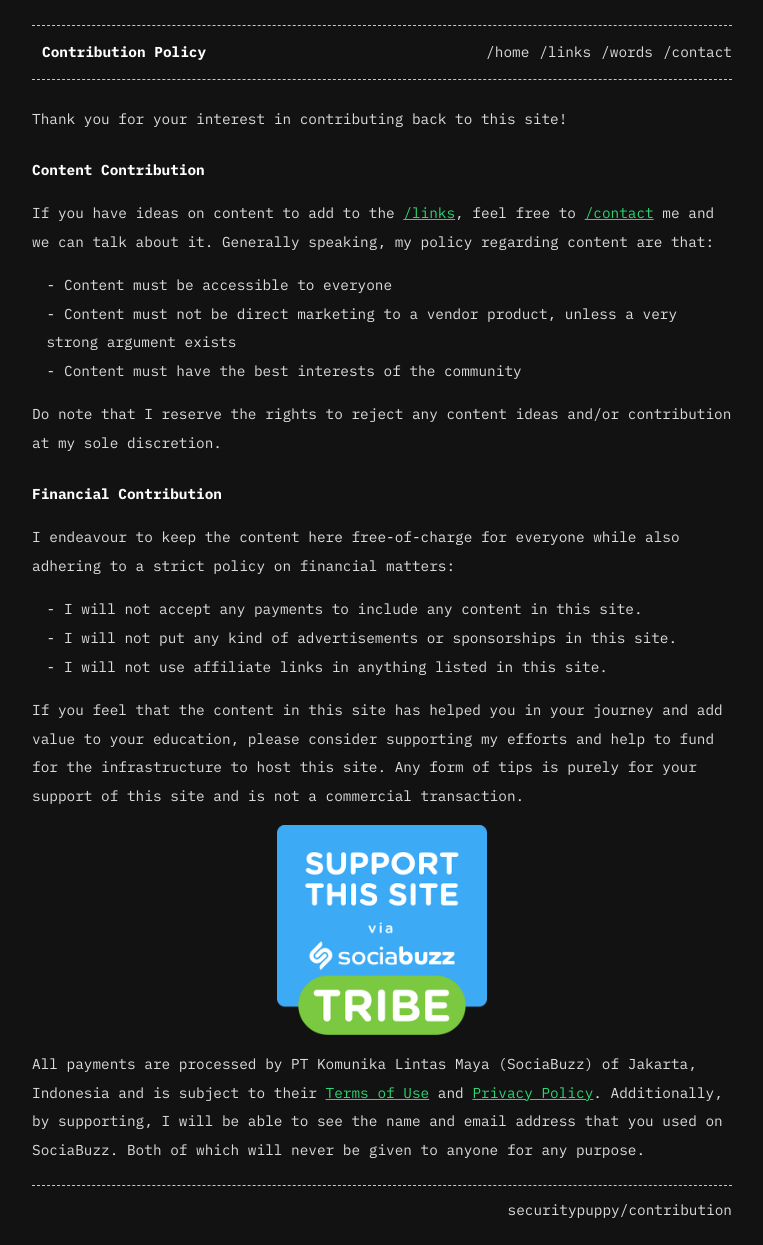
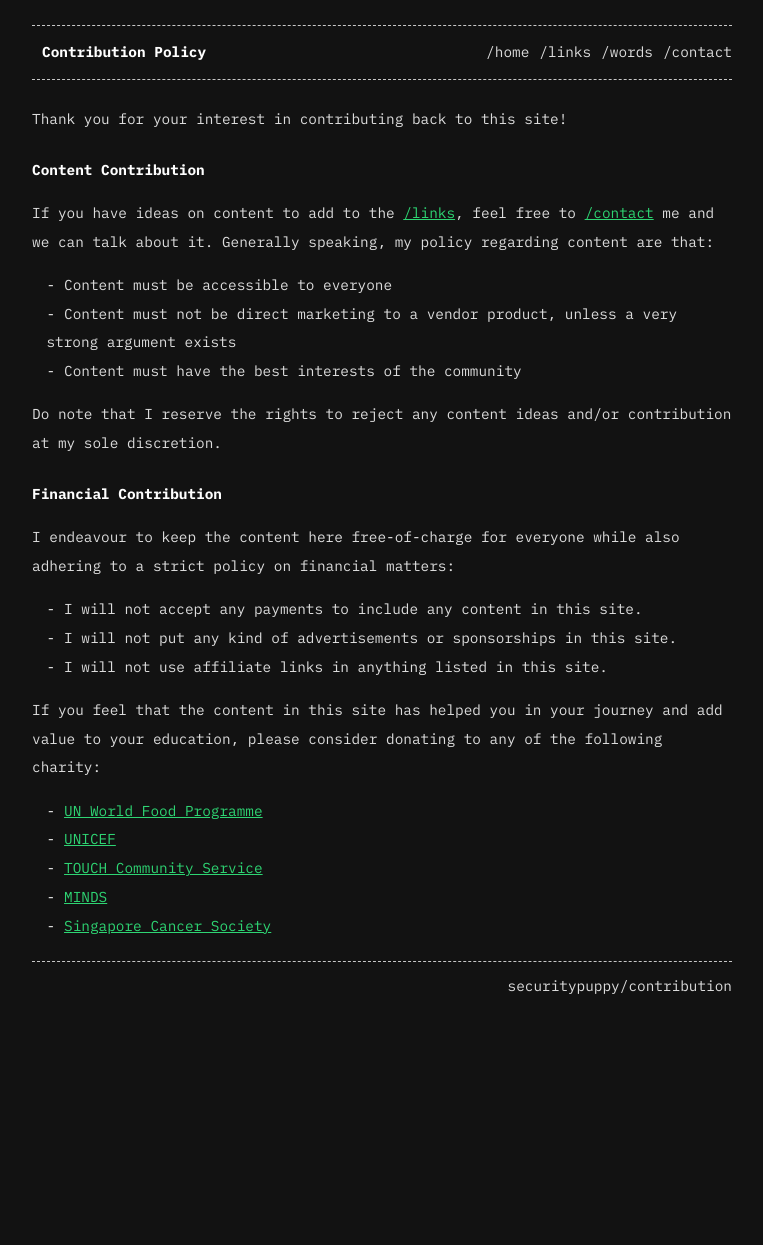
Before and after one commit to tanto259/securitypuppy, a Jekyll site: the page built from pages/contribution.md, in a window 1280 px wide. Shown: the whole page, without its empty margins (258-1021 px from the left). Built offline with Jekyll 4.4.1, drawn with Linux system fonts in a browser that asks for light colours; after the commit the page ends 1020 px from its top, so only the background shows below that.

Commit message:
Update contribution

```diff
--- a/pages/contribution.md
+++ b/pages/contribution.md
@@ -28,8 +28,10 @@
 - I will not put any kind of advertisements or sponsorships in this site.
 - I will not use affiliate links in anything listed in this site.
 
-If you feel that the content in this site has helped you in your journey and add value to your education, please consider supporting my efforts and help to fund for the infrastructure to host this site. Any form of tips is purely for your support of this site and is not a commercial transaction.
+If you feel that the content in this site has helped you in your journey and add value to your education, please consider donating to any of the following charity:
 
-<a href="https://sociabuzz.com/securitypuppy/tribe" target="_blank" rel="noopener noreferrer"><img class="donate_button" alt="Support This Site via SociaBuzz Tribe" src="{{ '/assets/img/sociabuzz.png' | absolute_url }}"></a>
-
-All payments are processed by PT Komunika Lintas Maya (SociaBuzz) of Jakarta, Indonesia and is subject to their [Terms of Use](https://sociabuzz.com/i/terms){:target="_blank"}{:rel="noopener noreferrer"} and [Privacy Policy](https://sociabuzz.com/i/privacy){:target="_blank"}{:rel="noopener noreferrer"}. Additionally, by supporting, I will be able to see the name and email address that you used on SociaBuzz. Both of which will never be given to anyone for any purpose.
+- [UN World Food Programme](https://donatenow.wfp.org/wfp/)
+- [UNICEF](https://help.unicef.org/)
+- [TOUCH Community Service](https://www.touch.org.sg/donation)
+- [MINDS](https://www.minds.org.sg/donation/)
+- [Singapore Cancer Society](https://www.singaporecancersociety.org.sg/get-involved/donate.html)
```
